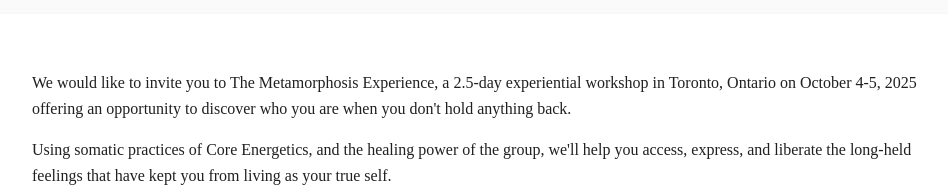
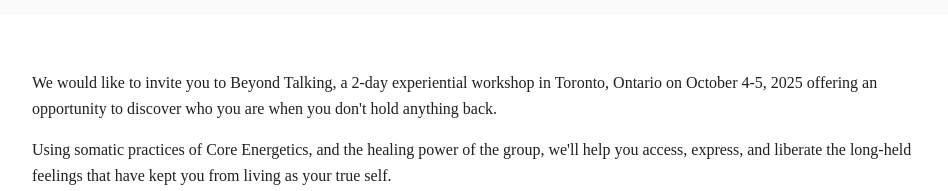
Before and after one commit to altrandom123/metamorphosisexperience, a plain HTML site: page index.html in a window 1280 px wide. Shown: the part 636-827 px from the top of the page, without its empty margins (148-1096 px from the left). Drawn offline with Linux system fonts and the light colour scheme.

Commit message:
Update index.html

```diff
--- a/index.html
+++ b/index.html
@@ -113,7 +113,7 @@
 
         <div class="content">
 
-            <p>We would like to invite you to The Metamorphosis Experience, a 2.5-day experiential workshop in Toronto, Ontario on October 4-5, 2025 offering an opportunity to discover who you are when you don't hold anything back.</p>
+            <p>We would like to invite you to Beyond Talking, a 2-day experiential workshop in Toronto, Ontario on October 4-5, 2025 offering an opportunity to discover who you are when you don't hold anything back.</p>
 
             <p>Using somatic practices of Core Energetics, and the healing power of the group, we'll help you access, express, and liberate the long-held feelings that have kept you from living as your true self.</p>
 
```
